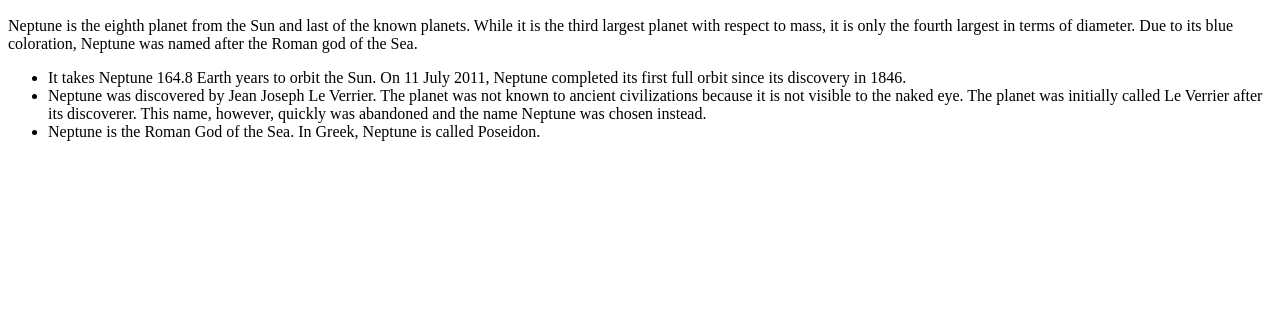
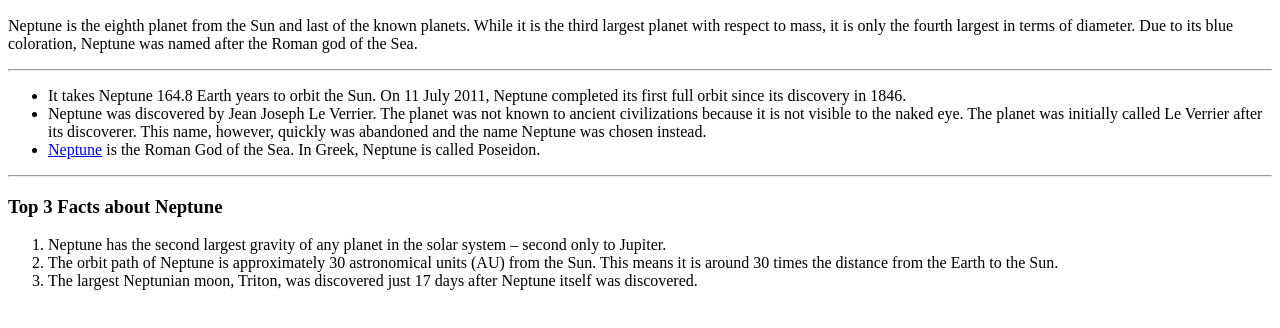
Before and after one commit to davidnicholastaylor/CWDC2-HTML, a plain HTML site: page index.html in a window 1280 px wide. Shown: the part 430-758 px from the top of the page. Drawn offline with Linux system fonts and the light colour scheme.

Commit message:
added horizontal rules and an ordered list with a heading

```diff
--- a/index.html
+++ b/index.html
@@ -13,10 +13,18 @@
     <p>
         Neptune is the eighth planet from the Sun and last of the known planets. While it is the third largest planet with respect to mass, it is only the fourth largest in terms of diameter. Due to its blue coloration, Neptune was named after the Roman god of the Sea.
     </p>
+    <hr/>
     <ul>
         <li>It takes Neptune 164.8 Earth years to orbit the Sun. On 11 July 2011, Neptune completed its first full orbit since its discovery in 1846.</li>
         <li>Neptune was discovered by Jean Joseph Le Verrier. The planet was not known to ancient civilizations because it is not visible to the naked eye. The planet was initially called Le Verrier after its discoverer. This name, however, quickly was abandoned and the name Neptune was chosen instead.</li>
-        <li>Neptune is the Roman God of the Sea. In Greek, Neptune is called Poseidon.</li>
+        <li><a href="https://en.wikipedia.org/wiki/Neptune_(mythology)" target="_blank">Neptune</a> is the Roman God of the Sea. In Greek, Neptune is called Poseidon.</li>
     </ul>
+    <hr/>
+    <h3>Top 3 Facts about Neptune</h3>
+    <ol>
+    <li>Neptune has the second largest gravity of any planet in the solar system – second only to Jupiter.</li>
+<li>The orbit path of Neptune is approximately 30 astronomical units (AU) from the Sun. This means it is around 30 times the distance from the Earth to the Sun.</li>
+<li>The largest Neptunian moon, Triton, was discovered just 17 days after Neptune itself was discovered.</li>
+    </ol>
 </body>
 </html>
```
